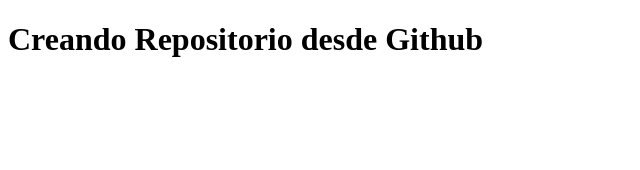
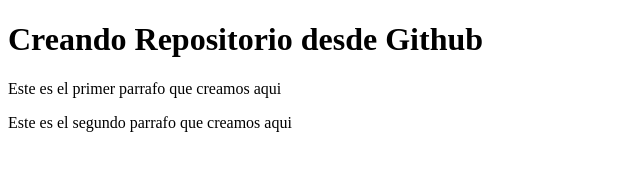
Before and after one commit to jordimaca/proyecto, a plain HTML site: page index.html in a window 1280 px wide. Shown: the whole page, without its empty margins (0-640 px from the left). Drawn offline with Linux system fonts and the light colour scheme.

Commit message:
Update index.html

```diff
--- a/index.html
+++ b/index.html
@@ -8,5 +8,7 @@
 </head>
 <body>
     <h1>Creando Repositorio desde Github</h1>
+    <p>Este es el primer parrafo que creamos aqui</p>
+    <p>Este es el segundo parrafo que creamos aqui</p>
 </body>
 </html>
```
